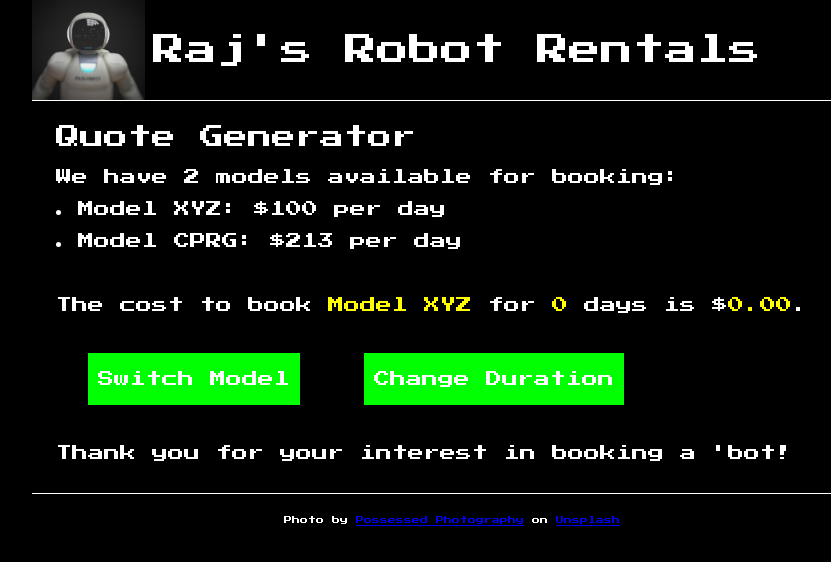
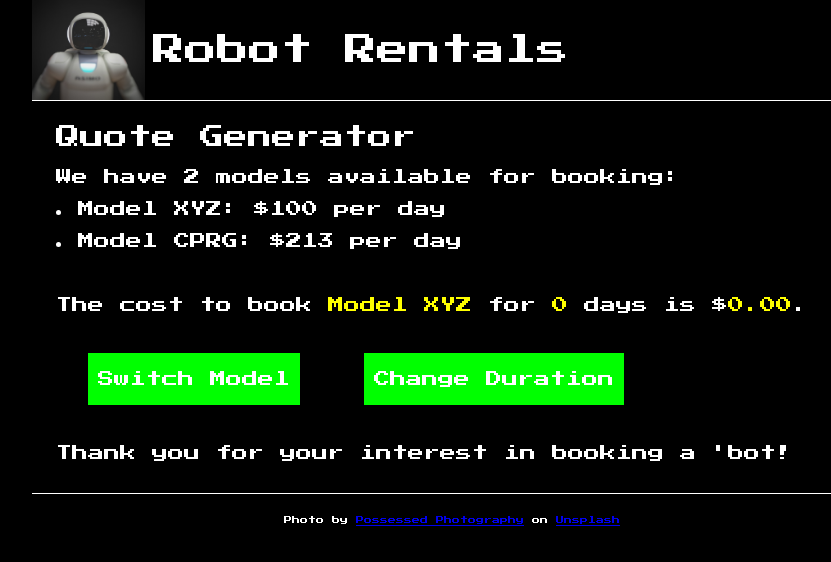
Before and after one commit to mitzi-vera/lab6-webdev1, a plain HTML site: page index.html in a window 1280 px wide. Shown: the whole page, without its empty margins (188-1019 px from the left). Drawn offline with Linux system fonts and the light colour scheme.

Commit message:
Update index.html

```diff
--- a/index.html
+++ b/index.html
@@ -19,7 +19,7 @@
         <header class = "flex">
             <img src="images/robot.jpg" alt="photo of a white plastic robot with
                 a black background">
-            <h1>Raj's Robot Rentals</h1>
+            <h1>Robot Rentals</h1>
         </header>
         <main>
             <h2>Quote Generator</h2>
```
